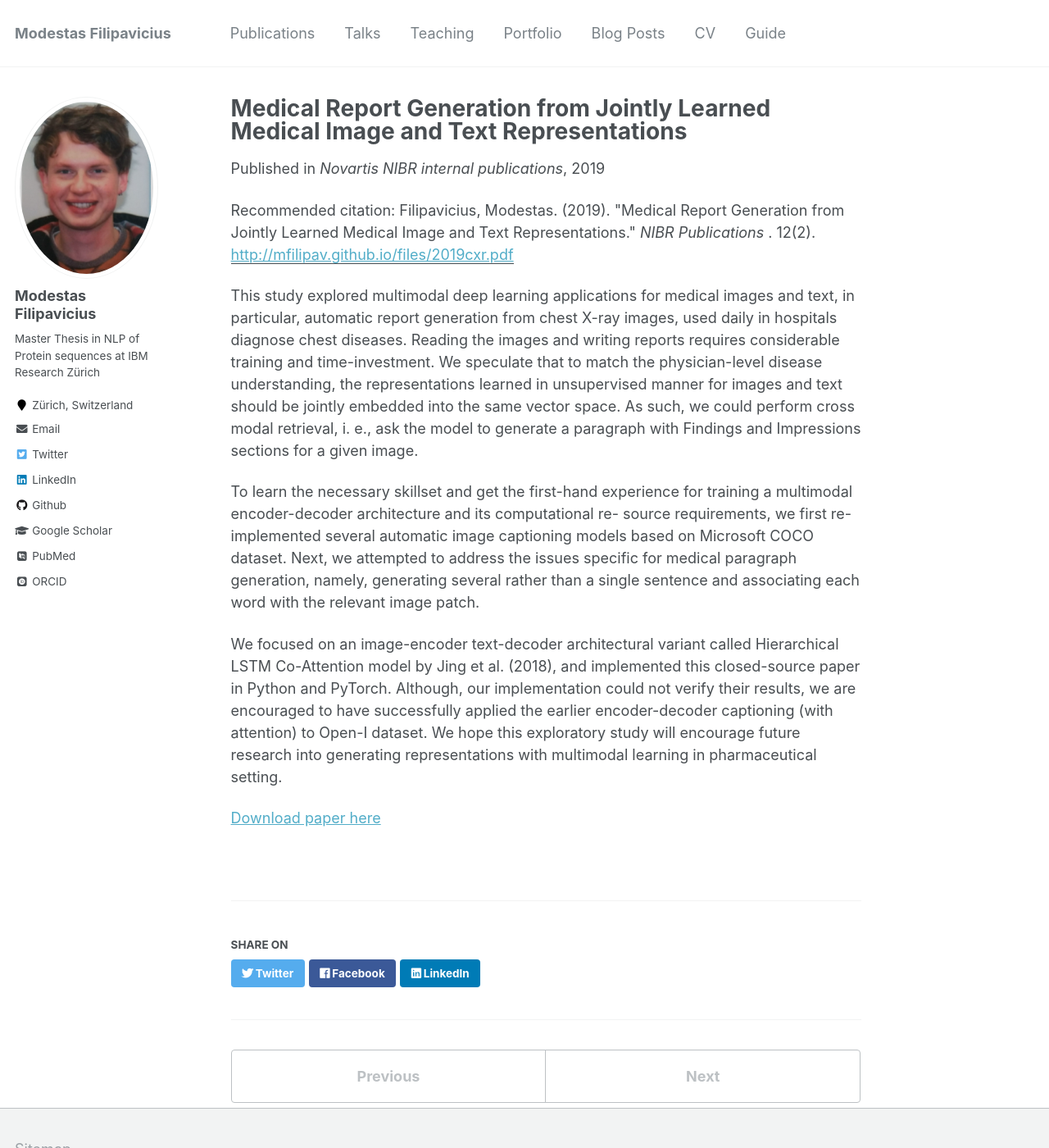
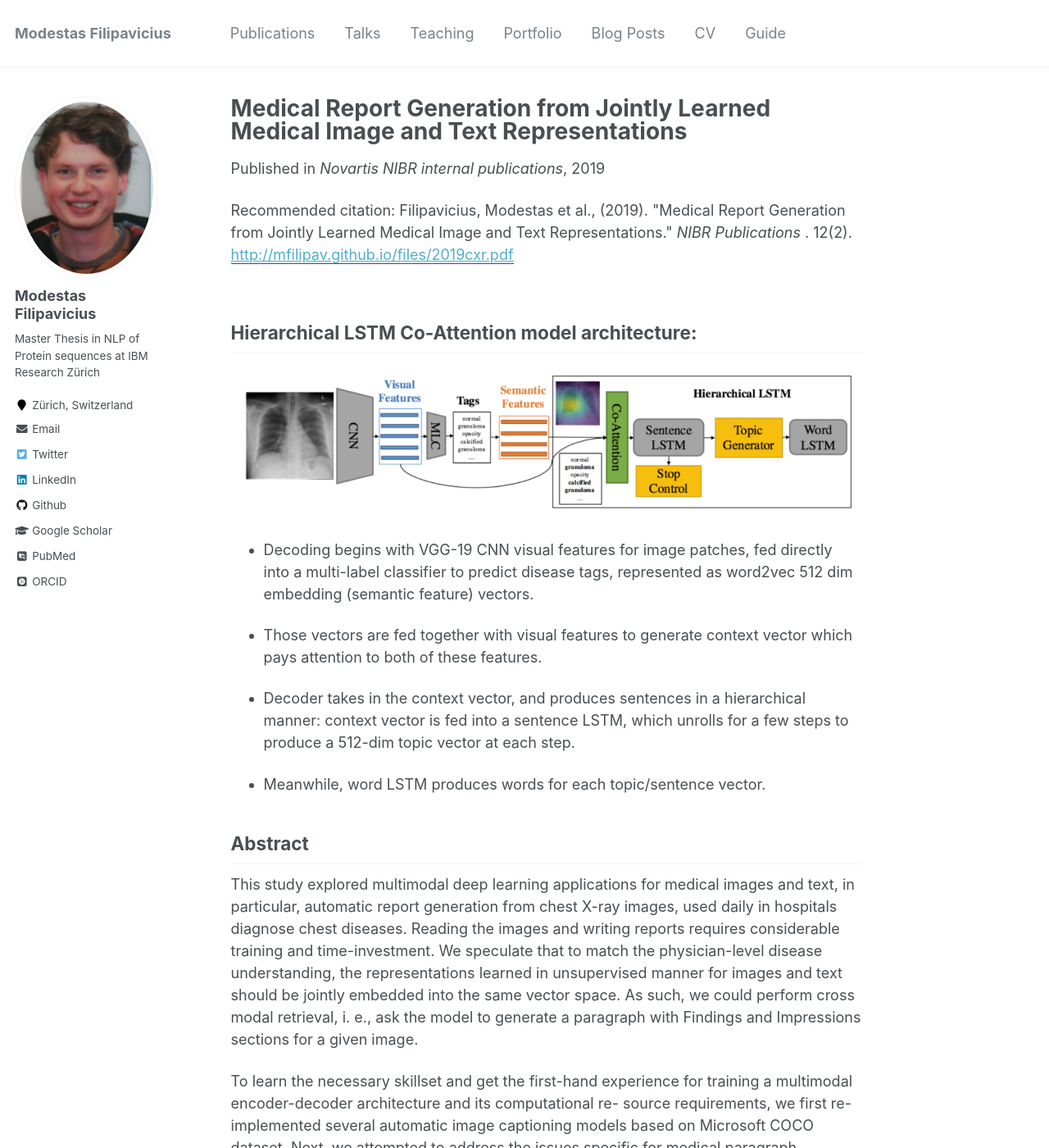
Before and after one commit to mfilipav/mfilipav.github.io, a Jekyll site: the page built from _publications/2019cxr.md, in a window 1280 px wide and 1400 px high. Shown: the whole window at 82% size. Built offline with Jekyll 4.4.1, drawn with Linux system fonts in a browser that asks for light colours; some web fonts are replaced.

Commit message:
added illustrations for publications

```diff
--- a/_publications/2019cxr.md
+++ b/_publications/2019cxr.md
@@ -2,12 +2,26 @@
 title: "Medical Report Generation from Jointly Learned Medical Image and Text Representations"
 collection: publications
 permalink: /publication/2019cxr
-excerpt: 'This study explored multimodal deep learning applications for medical images and text, in particular, automatic report generation from chest X-ray images, used daily in hospitals diagnose chest diseases. Reading the images and writing reports requires considerable training and time-investment. We speculate that to match the physician-level disease understanding, the representations learned in unsupervised manner for images and text should be jointly embedded into the same vector space. As such, we could perform cross modal retrieval, i. e., ask the model to generate a paragraph with Findings and Impressions sections for a given image..'
+excerpt: 'This study explored multimodal deep learning applications for medical images and text, in particular, automatic report generation from chest X-ray images, used daily in hospitals diagnose chest diseases. Reading the images and writing reports requires considerable training and time-investment. We speculate that to match the physician-level disease understanding, the representations learned in unsupervised manner for images and text should be jointly embedded into the same vector space. As such, we could perform cross modal retrieval, i. e., ask the model to generate a paragraph with Findings and Impressions sections for a given image.'
 date: 2019-12-31
 venue: 'Novartis NIBR internal publications'
 paperurl: 'http://mfilipav.github.io/files/2019cxr.pdf'
-citation: 'Filipavicius, Modestas. (2019). &quot;Medical Report Generation from Jointly Learned Medical Image and Text Representations.&quot; <i>NIBR Publications </i>. 12(2).'
+citation: 'Filipavicius, Modestas et al., (2019). &quot;Medical Report Generation from Jointly Learned Medical Image and Text Representations.&quot; <i>NIBR Publications </i>. 12(2).'
 ---
+
+## Hierarchical LSTM Co-Attention model architecture:
+![alt text](http://mfilipav.github.io/files/cxr_arch.png "Hierarchical LSTM Co-Attention architecture")
+
+* Decoding begins with VGG-19 CNN visual features for image patches, fed directly into a multi-label classifier to predict disease tags, represented as word2vec 512 dim embedding (semantic feature) vectors.
+
+* Those vectors are fed together with visual features to generate context vector which pays attention to both of these features.
+
+* Decoder takes in the context vector, and produces sentences in a hierarchical manner: context vector is fed into a sentence LSTM, which unrolls for a few steps to produce a 512-dim topic vector at each step.
+
+* Meanwhile, word LSTM produces words for each topic/sentence vector.
+
+
+## Abstract
 This study explored multimodal deep learning applications for medical images and text, in particular, automatic report generation from chest X-ray images, used daily in hospitals diagnose chest diseases. Reading the images and writing reports requires considerable training and time-investment. We speculate that to match the physician-level disease understanding, the representations learned in unsupervised manner for images and text should be jointly embedded into the same vector space. As such, we could perform cross modal retrieval, i. e., ask the model to generate a paragraph with Findings and Impressions sections for a given image.
 
 To learn the necessary skillset and get the first-hand experience for training a multimodal encoder-decoder architecture and its computational re- source requirements, we first re-implemented several automatic image captioning models based on Microsoft COCO dataset. Next, we attempted to address the issues specific for medical paragraph generation, namely, generating several rather than a single sentence and associating each word with the relevant image patch.
```
Also changed, not shown: _publications/2019autodiagnosis.md (+1 -1 lines), _publications/2020covid.md (+8 -3 lines), files/cxr_arch.png (added), files/multilabel_clf.png, files/paccmann_covid.png (added).
